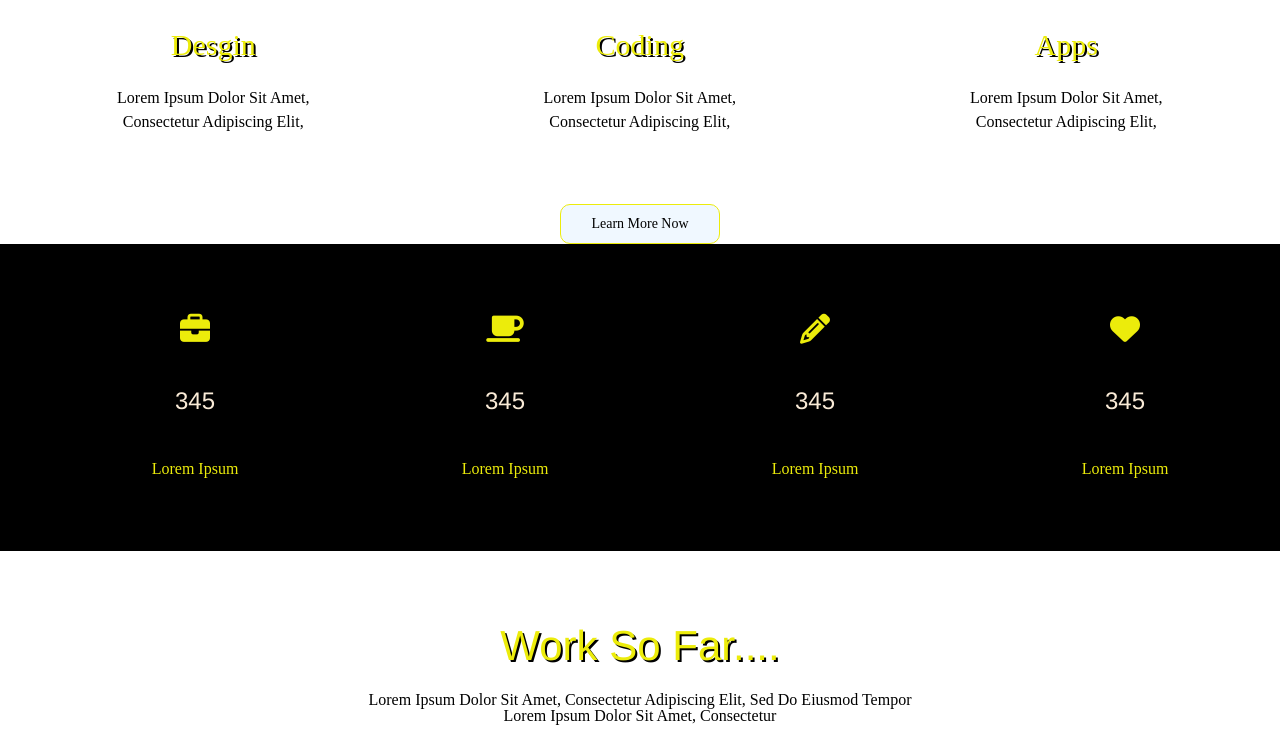
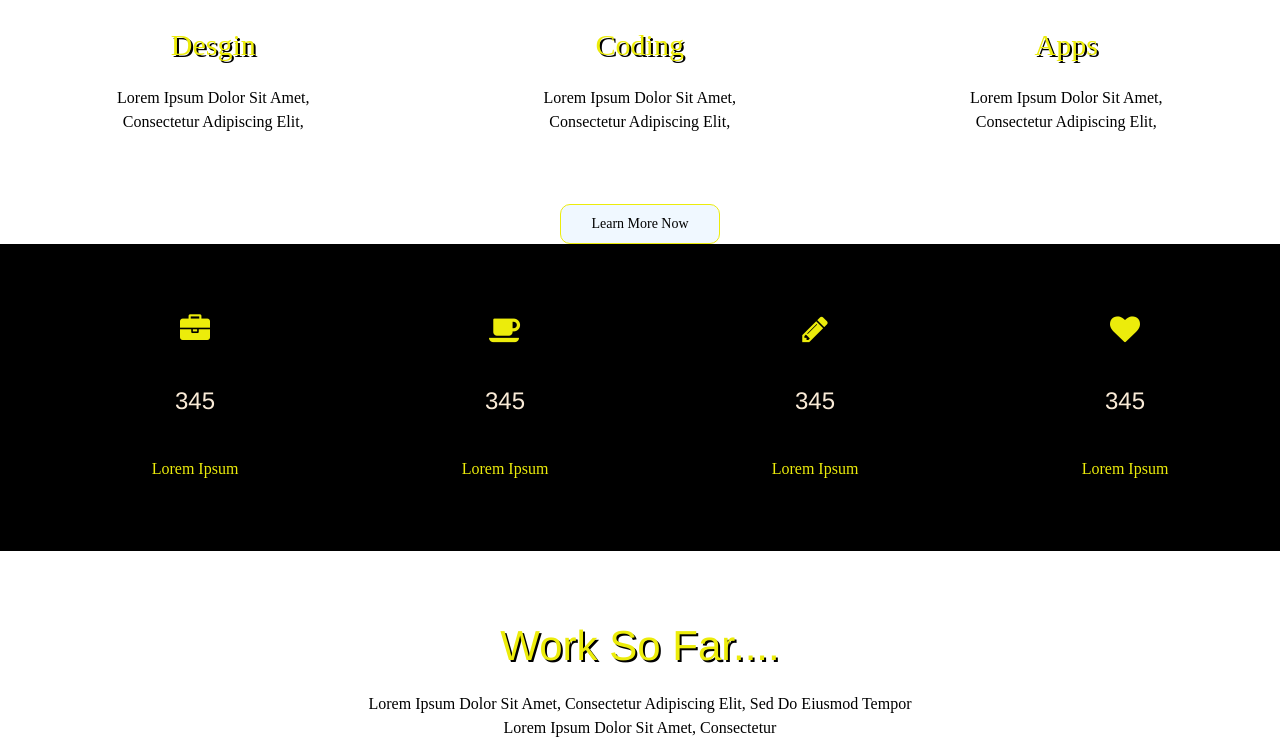
Before and after one commit to ay0o5h/project-2, a plain HTML site: page index.html in a window 1280 px wide. Shown: the part 751-1492 px from the top of the page. Drawn offline with Linux system fonts and the light colour scheme.

Commit message:
Update index.html

```diff
--- a/index.html
+++ b/index.html
@@ -5,7 +5,7 @@
     <meta name="viewport" content="width=device-width, initial-scale=1.0">
     <meta http-equiv="X-UA-Compatible" content="ie=edge">
     <title>home page</title>
-    <link rel="stylesheet" type="text/css"  href="https://cdnjs.cloudflare.com./ajax/libs/font-awesome/4.7.0/css/font-awesome.css">
+    <link rel="stylesheet" href="https://cdnjs.cloudflare.com/ajax/libs/font-awesome/4.7.0/css/font-awesome.min.css">
     <link rel="stylesheet" href="uikit.min.css"/>
     <link rel="stylesheet" href="uikit-rtl.min.css"/>
     <link rel="stylesheet" type="text/css" media="screen" href="style.css" />
```
